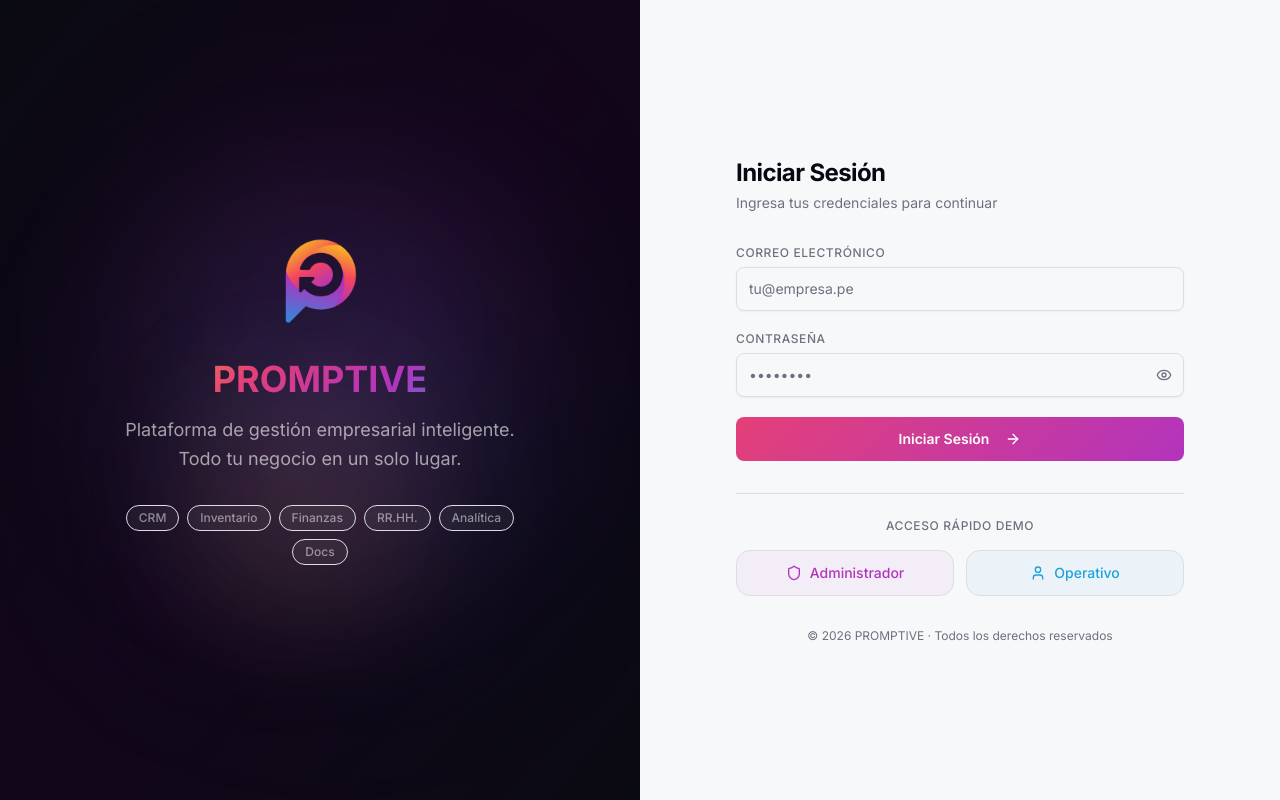
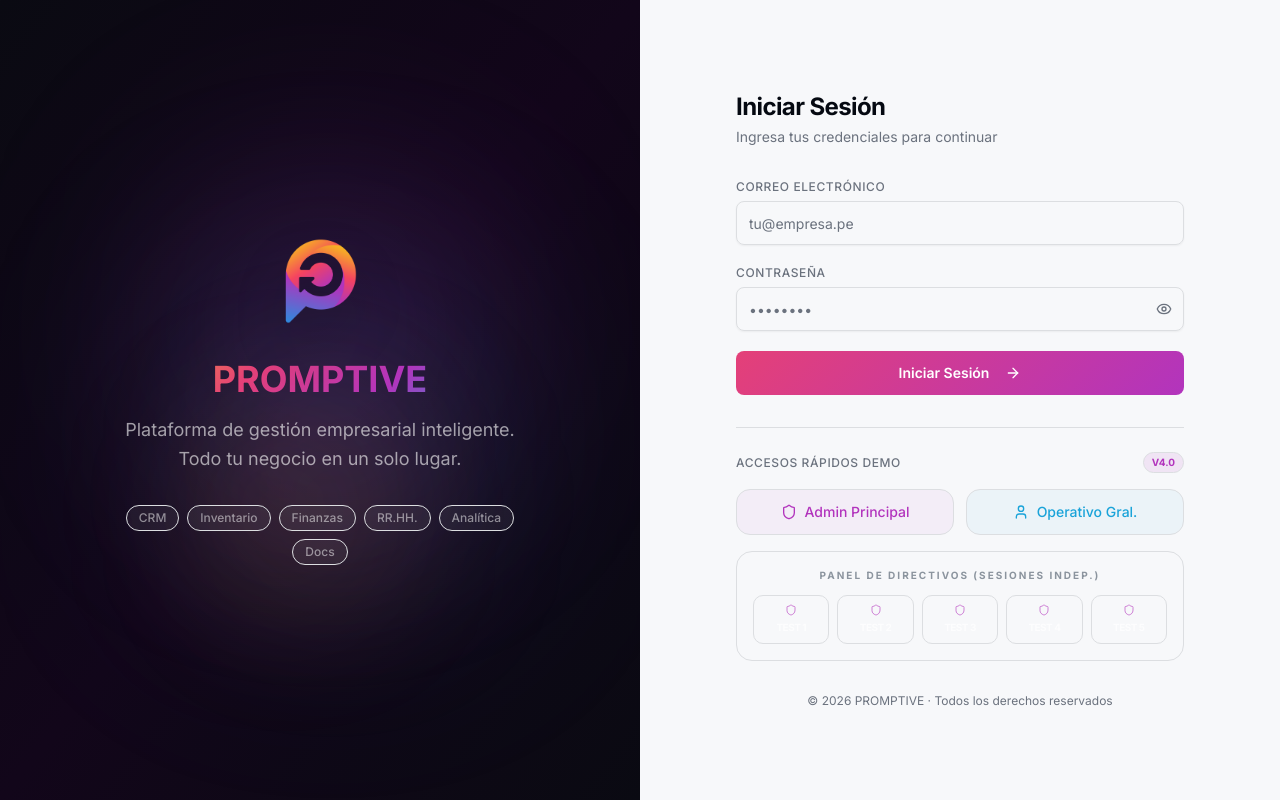
Before and after one commit to Promptivegrowth/demo, a Next.js app: page /login in a window 1280 px wide. Built offline with nearby package versions, Linux system fonts and the light colour scheme.

Commit message:
feat: 5 admin demo users with auto-provisioning - ready for executive demo

```diff
--- a/src/app/login/page.tsx
+++ b/src/app/login/page.tsx
@@ -3,7 +3,7 @@
 import { useState } from 'react'
 import { useRouter } from 'next/navigation'
 import Image from 'next/image'
-import { signIn } from '@/lib/supabase'
+import { signIn, createUserAccount } from '@/lib/supabase'
 import { Input } from '@/components/ui/input'
 import { Button } from '@/components/ui/button'
 import { Eye, EyeOff, ArrowRight, Shield, User } from 'lucide-react'
@@ -25,6 +25,23 @@ export default function LoginPage() {
         try {
             const { error: authError } = await signIn(email, password)
             if (authError) {
+                // AUTO-PROVISIONING PARA DEMO DIRECTIVA
+                if (email.startsWith('test') && email.endsWith('@sergensaf.com')) {
+                    try {
+                        const num = email.replace('test', '').split('@')[0]
+                        await createUserAccount(email, password, `Directivo ${num}`, 'admin')
+                        // Re-intentar login tras creación
+                        const { error: retryError } = await signIn(email, password)
+                        if (!retryError) {
+                            toast.success(`¡Bienvenido Directivo ${num}! Perfil configurado.`)
+                            router.push('/')
+                            return
+                        }
+                    } catch (createErr: any) {
+                        console.error('Demo Provisioning failed:', createErr)
+                    }
+                }
+
                 setError(authError.message === 'Invalid login credentials'
                     ? 'Credenciales incorrectas. Verifica tu email y contraseña.'
                     : authError.message)
@@ -173,22 +190,47 @@ export default function LoginPage() {
 
                     {/* Demo access */}
                     <div className="mt-8 pt-6 border-t border-border">
-                        <p className="text-xs text-muted-foreground text-center mb-4 uppercase tracking-wider font-medium">Acceso Rápido Demo</p>
-                        <div className="grid grid-cols-2 gap-3">
+                        <div className="flex items-center justify-between mb-4">
+                            <p className="text-xs text-muted-foreground uppercase tracking-wider font-medium font-rajdhani">Accesos Rápidos Demo</p>
+                            <span className="text-[10px] bg-brand-purple/10 text-brand-purple px-2 py-0.5 rounded-full font-bold border border-brand-purple/20">V4.0</span>
+                        </div>
+
+                        <div className="grid grid-cols-2 gap-3 mb-4">
                             <button
                                 onClick={() => fillDemo('admin')}
-                                className="flex items-center justify-center gap-2 px-4 py-3 rounded-xl border border-brand-purple/20 bg-brand-purple/5 hover:bg-brand-purple/10 text-sm font-medium text-brand-purple transition-all hover:border-brand-purple/40"
+                                className="flex items-center justify-center gap-2 px-4 py-3 rounded-xl border border-brand-purple/20 bg-brand-purple/5 hover:bg-brand-purple/10 text-sm font-medium text-brand-purple transition-all hover:border-brand-purple/40 group"
                             >
-                                <Shield className="h-4 w-4" />
-                                Administrador
+                                <Shield className="h-4 w-4 group-hover:scale-110 transition-transform" />
+                                Admin Principal
                             </button>
                             <button
                                 onClick={() => fillDemo('operativo')}
-                                className="flex items-center justify-center gap-2 px-4 py-3 rounded-xl border border-brand-cyan/20 bg-brand-cyan/5 hover:bg-brand-cyan/10 text-sm font-medium text-brand-cyan transition-all hover:border-brand-cyan/40"
+                                className="flex items-center justify-center gap-2 px-4 py-3 rounded-xl border border-brand-cyan/20 bg-brand-cyan/5 hover:bg-brand-cyan/10 text-sm font-medium text-brand-cyan transition-all hover:border-brand-cyan/40 group"
                             >
-                                <User className="h-4 w-4" />
-                                Operativo
+                                <User className="h-4 w-4 group-hover:scale-110 transition-transform" />
+                                Operativo Gral.
                             </button>
+                        </div>
+
+                        {/* MODO INVITADOS / DIRECTIVOS */}
+                        <div className="space-y-3 p-4 bg-white/[0.02] border border-white/5 rounded-2xl">
+                            <p className="text-[10px] text-[#8b949e] uppercase font-bold tracking-[0.2em] mb-3 text-center">Panel de Directivos (Sesiones Indep.)</p>
+                            <div className="grid grid-cols-3 sm:grid-cols-5 gap-2">
+                                {[1, 2, 3, 4, 5].map(num => (
+                                    <button
+                                        key={num}
+                                        onClick={() => {
+                                            setEmail(`test${num}@sergensaf.com`)
+                                            setPassword('Test1234!')
+                                            setError('')
+                                        }}
+                                        className="flex flex-col items-center justify-center gap-1 p-2 rounded-lg border border-white/10 bg-white/5 hover:bg-brand-purple/10 hover:border-brand-purple/30 transition-all group"
+                                    >
+                                        <Shield className="h-3 w-3 text-brand-purple/60 group-hover:text-brand-purple" />
+                                        <span className="text-[10px] font-bold text-white/70 group-hover:text-white uppercase tracking-tighter">Test {num}</span>
+                                    </button>
+                                ))}
+                            </div>
                         </div>
                     </div>
 
```
